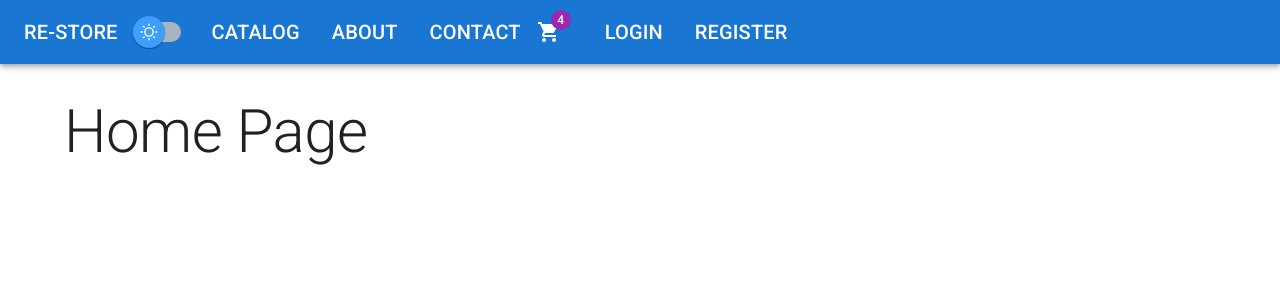
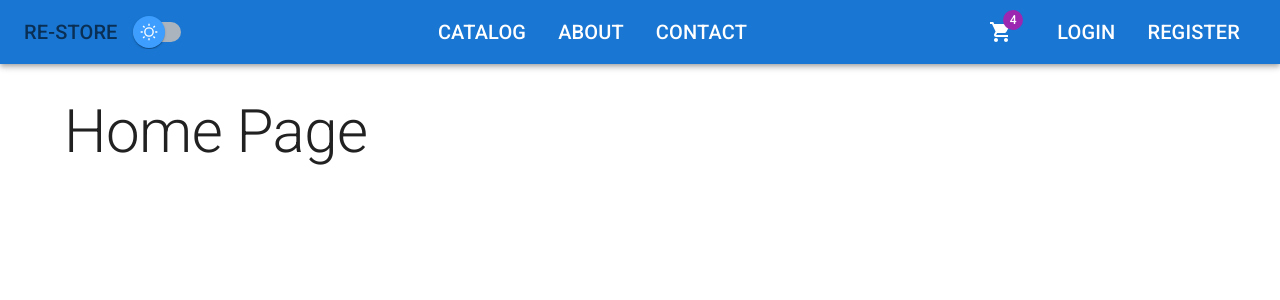
Before and after one commit to YZ0314/DotnetAndReactEcommerceWeb, a React (Create React App) app in the folder ReStore/client/: page / in a window 1280 px wide. Shown: the top 300 px of the page. Built offline with nearby package versions, Linux system fonts and the light colour scheme.

Commit message:
Stying the nav bar

```diff
--- a/ReStore/client/src/features/Catalog/Header.tsx
+++ b/ReStore/client/src/features/Catalog/Header.tsx
@@ -1,4 +1,4 @@
-import { AppBar, Badge, IconButton, List, ListItem, Switch, Toolbar, Typography } from '@mui/material'
+import { AppBar, Badge, Box, IconButton, List, ListItem, Switch, Toolbar, Typography } from '@mui/material'
 import React from 'react'
 import SwitchTheme from './SwitchTheme'
 import { NavLink } from 'react-router-dom'
@@ -17,6 +17,17 @@ const rightLinks = [
 
 
 ]
+const navStyles = {
+  color: 'inherit',
+  typography: 'h6',
+  textDecoration: 'none',
+  '&:hover': {
+    color: 'grey.500'
+  },
+  '&.active': {
+    color: 'text.secondary'
+  }
+}
 
 interface Props {
   changeTheme: () => void;
@@ -27,22 +38,33 @@ interface Props {
 export default function Header({ changeTheme, darkMode }: Props) {
   return (
     <AppBar position='static' sx={{ mb: 4 }}>
-      <Toolbar>
-        <Typography variant='h6' component={NavLink} to='/' sx={{color:'inherit',textDecoration:'none'}}> RE-STORE </Typography>
-        <SwitchTheme darkMode={darkMode} changeTheme={changeTheme}></SwitchTheme>
-        <List sx={{ display: 'flex' }}>{midLinks.map(({ title, path }) => (
-          <ListItem component={NavLink} to={path} key={path} sx={{ color: 'inherit', typography: 'h6' }}>{title.toUpperCase()}</ListItem>
-        ))}</List>
-        <IconButton size='large' edge='start' color='inherit' sx={{mr:2}}>
-          <Badge badgeContent='4' color='secondary' >
-            <ShoppingCart/>
-          </Badge>
+      <Toolbar sx={{ display: 'flex', justifyContent: 'space-between', alignItems: 'center' }}>
 
-        </IconButton>
+        <Box display='flex' alignItems='center'>
+          <Typography variant='h6' component={NavLink} to='/' sx={navStyles}> RE-STORE </Typography>
+          <SwitchTheme darkMode={darkMode} changeTheme={changeTheme}></SwitchTheme>
 
-        <List sx={{ display: 'flex' }}>{rightLinks.map(({ title, path }) => (
-          <ListItem component={NavLink} to={path} key={path} sx={{ color: 'inherit', typography: 'h6' }}>{title.toUpperCase()}</ListItem>
-        ))}</List>
+        </Box>
+
+
+        <Box>
+          <List sx={{ display: 'flex' }}>{midLinks.map(({ title, path }) => (
+            <ListItem component={NavLink} to={path} key={path} sx={navStyles}>{title.toUpperCase()}</ListItem>
+          ))}</List>
+        </Box>
+
+
+        <Box display='flex' alignItems='center'>
+          <IconButton size='large' edge='start' color='inherit' sx={{ mr: 2 }}>
+            <Badge badgeContent='4' color='secondary' >
+              <ShoppingCart />
+            </Badge>
+          </IconButton>
+          <List sx={{ display: 'flex' }}>{rightLinks.map(({ title, path }) => (
+            <ListItem component={NavLink} to={path} key={path} sx={navStyles}>{title.toUpperCase()}</ListItem>
+          ))}</List>
+        </Box>
+
       </Toolbar>
 
 
```
